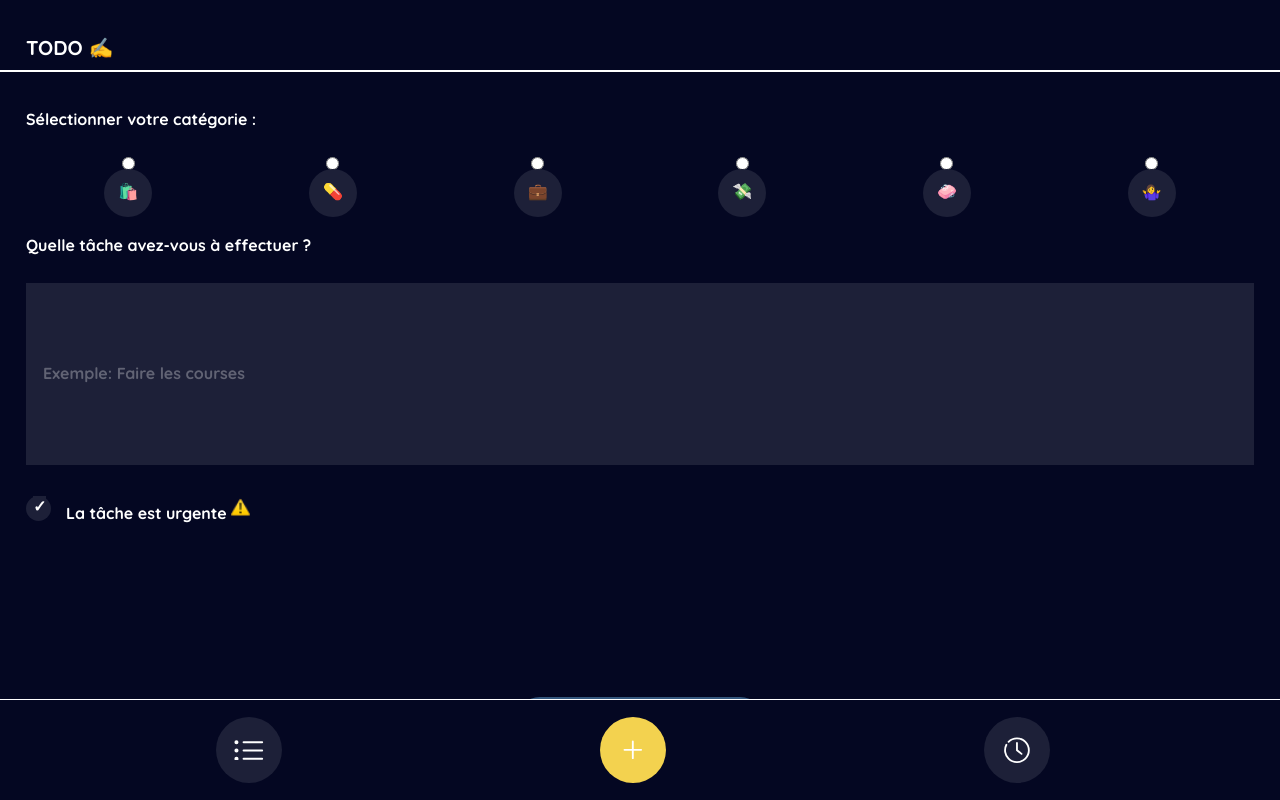
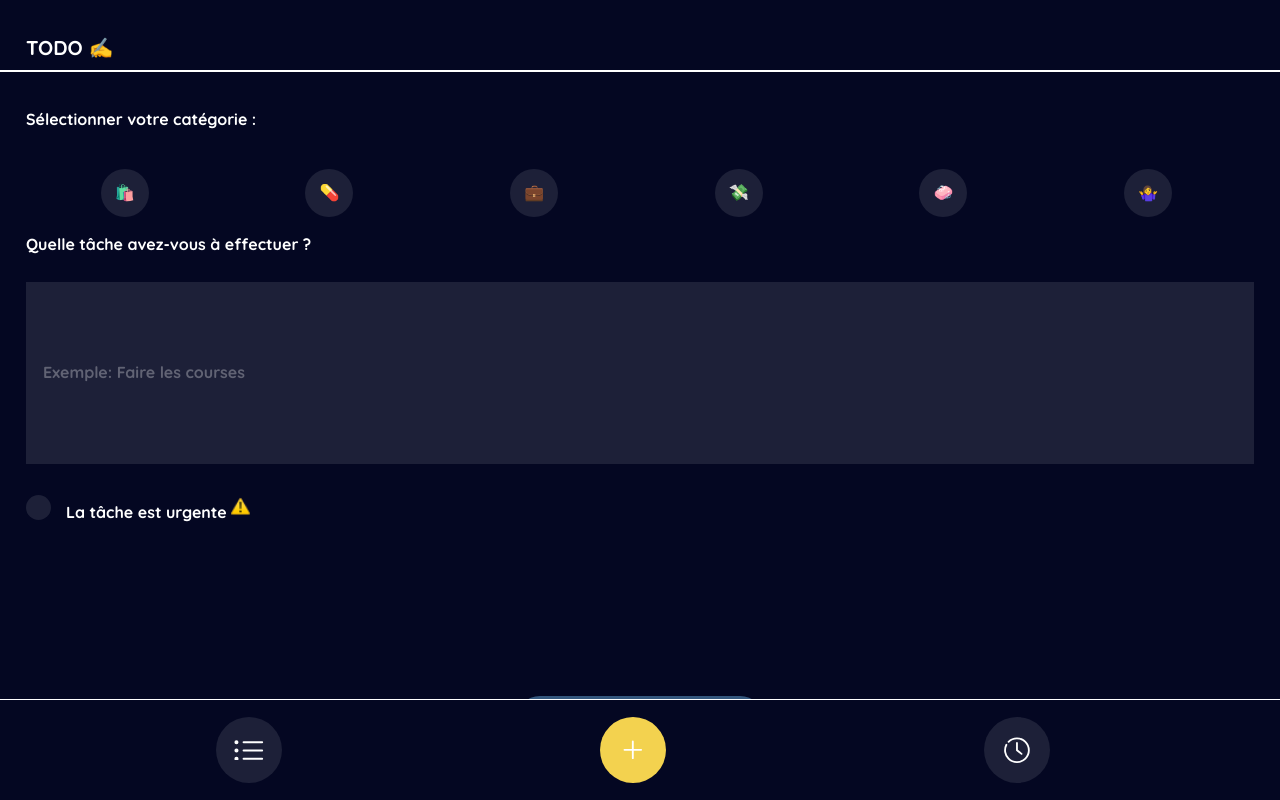
Before and after one commit to cpoiny/TODO, an Angular app in the folder TODO/: page /add in a window 1280 px wide. Built offline with nearby package versions, Linux system fonts and the light colour scheme.

Commit message:
css sur les boutons categories enfin git add .!

```diff
--- a/TODO/src/app/pages/add/add.component.css
+++ b/TODO/src/app/pages/add/add.component.css
@@ -38,16 +38,16 @@
 }
 
 
-.categoryList label {
+/* .categoryList label {
     position: absolute;
     top: 12px;
     width: 48px;
     height: 48px;
-    background-color: var(--dark-blue);
+    background-color: var(--yellow);
     border-radius: 50%;
     border: none;
 
-}
+} */
 
 .tache-a-remplir {
     width: 100%;
@@ -117,77 +117,87 @@ input::placeholder {
     width: 0;
 }
 
-  .coche {
-    margin-left: 7px;
-    margin-top: 1px;
-    background-color: var(--dark-blue);
-
-  }
 .box {
     position: absolute;
     top: 0;
     left: 0;
     height: 25px;
     width: 25px;
-    border-radius : 50%;
+    border-radius: 50%;
     background-color: var(--dark-blue)
 }
 
-   .container input:checked ~ .box {
+
+.boxcontainer input:checked~.box {
     background-color: var(--pink);
+}
 
+
+.box:after {
+    content: "V";
+    position: absolute;
+    left: .5em;
+    display: none;
 }
-/* input[type="checkbox"].urgente {
+.container input:checked ~ .box:after {
+    display: block;
+  }
+
+
+/*css pour disabled le bouton valider la tache */
+button:disabled,
+button[disabled] {
+    background-color: #64A7D9;
+    opacity: 50%;
+}
+
+/*CSS Pour bouton categorie*/
+.boxCatContainer {
+    display: block;
+    position: relative;
+    padding-left: 35px;
+    margin-bottom: 12px;
+    cursor: pointer;
+    font-size: 16px;
+    -webkit-user-select: none;
+    -moz-user-select: none;
+    -ms-user-select: none;
+    user-select: none;
+}
+
+.boxCatContainer input {
     position: absolute;
     opacity: 0;
     cursor: pointer;
     height: 0;
     width: 0;
-} */
-
-
-
-
-/*css pour categorie */
-button:disabled,
-button[disabled] {
-    background-color: #64A7D9;
-    opacity: 50%;
-
 }
 
-
-
-/* input[type="radio"].cat {
-    display: none;
-} */
-
-input[type="radio"].cat+label {
-    position: relative;
-    padding-left: 14px;
-    padding-top: 12px;
+.boxcat {
+    position: absolute;
+    border-radius: 50%;
     background-color: var(--dark-blue);
-    position: absolute;
+    top: 12px;
     width: 48px;
     height: 48px;
     border-radius: 50%;
+    border: none;
+    left: -10px;
+    text-align: center;
+    padding-top: 13px;
 }
 
-input[type="radio"].cat+label::before,
-input[type="radio"].cat+label::after {
-    position: absolute;
-    width: 48px;
-    height: 48px;
-    background-color: var(--dark-blue);
-    border-radius: 50%;
-    border: blue solid 1px;
+.boxCatContainer input:checked~.boxcat {
+    background-color: var(--yellow);
 }
 
-input[type="radio"].cat+label::before {
-    background-color: var(--yellow);
-    border: green 5px solid;
+/* .boxcat:after {
+    content: "";
+    position: absolute;
+    left: .5em;
+    display: none;
 }
 
-input[type="radio"].cat:checked+label::after {
-    background-color: yellow;
-}
+.container input:checked ~ .box:after {
+    display: block;
+  } */
--- a/TODO/src/app/pages/add/add.component.html
+++ b/TODO/src/app/pages/add/add.component.html
@@ -10,23 +10,55 @@
         <div class="all-cat">
 
             <div class="flex categoryList">
-                <input required type="radio" id="cat1" formControlName="cat" name="cat" class="cat" value="🛍️">
-                <label for="cat1">🛍️</label>
+                <label class="boxCatContainer" for="cat1">
+                    <input required type="radio" id="cat1" formControlName="cat" name="cat" class="cat" value="🛍️">
+                    <span class="boxcat">🛍️</span>
+                </label>
+            </div>
+            <div class="flex categoryList">
+                <label class="boxCatContainer"  for="cat2">
+                    <input required type="radio" id="cat2" formControlName="cat" name="cat" class="cat" value="💊️">
+                    <span class="boxcat">💊️</span>
+                </label>
+            </div>
+            <div class="flex categoryList">
+                <label class="boxCatContainer"  for="cat3">
+                    <input required type="radio" id="cat3" formControlName="cat" name="cat" class="cat" value="💼">
+                    <span class="boxcat">💼</span>
+                </label>
+            </div>
+            <div class="flex categoryList">
+                <label class="boxCatContainer"  for="cat4">
+                    <input required type="radio" id="cat4" formControlName="cat" name="cat" class="cat" value="💸">
+                    <span class="boxcat">💸</span>
+                </label>
+            </div>
+            <div class="flex categoryList">
+                <label class="boxCatContainer"  for="cat5">
+                    <input required type="radio" id="cat5" formControlName="cat" name="cat" class="cat" value="🧼">
+                    <span class="boxcat">🧼</span>
+                </label>
+            </div>
+            <div class="flex categoryList">
+                <label class="boxCatContainer"  for="cat6">
+                    <input required type="radio" id="cat6" formControlName="cat" name="cat" class="cat" value="🤷‍♀️">
+                    <span class="boxcat">🤷‍♀️</span>
+                </label>
             </div>
 
-            <div class="flex categoryList">
+            <!-- <div class="flex categoryList">
                 <input required type="radio" id="cat2" formControlName="cat" name="cat" class="cat" value="💊️">
                 <label for="cat2">💊️</label>
             </div>
 
             <div class="flex categoryList">
-                <input required type="radio" id="cat3" formControlName="cat" name="cat" class="cat" value="💼" >
-                <!-- <label><img src="assets/icons/work-icon.png" alt="work"></label> -->
+                <input required type="radio" id="cat3" formControlName="cat" name="cat" class="cat" value="💼">
+
                 <label for="cat3">💼</label>
             </div>
 
             <div class="flex categoryList">
-                <input required type="radio" id="cat4" formControlName="cat" name="cat" class="cat" value="💸" >
+                <input required type="radio" id="cat4" formControlName="cat" name="cat" class="cat" value="💸">
                 <label for="cat4">💸</label>
             </div>
 
@@ -36,9 +68,9 @@
             </div>
 
             <div class="flex categoryList">
-                <input required type="radio" id="cat6" formControlName="cat" name="cat" class="cat" value="🤷‍♀️" >
+                <input required type="radio" id="cat6" formControlName="cat" name="cat" class="cat" value="🤷‍♀️">
                 <label for="cat6">🤷‍♀️</label>
-            </div>
+            </div> -->
         </div>
 
 
@@ -48,21 +80,23 @@
 
         <div class="flex column">
             <label class="titre style" for="todo">Quelle tâche avez-vous à effectuer ?</label>
-            <input  requiredtype="text" id="todo" formControlName="todo" class="tache-a-remplir"
+            <input requiredtype="text" id="todo" formControlName="todo" class="tache-a-remplir"
                 placeholder="Exemple: Faire les courses">
             <!-- Option urgence de la taĉhe -->
             <div class="option flex">
 
                 <label class="boxcontainer style">La tâche est urgente
-                    <input type="checkbox" class="style urgente" formControlName="urgence" name="urgence" (click)="urgence()" >
-                    <span class="box"><b class="coche">&#10003;</b></span>
+                    <input type="checkbox" class="style urgente" formControlName="urgence" name="urgence"
+                        (click)="urgence()">
+                    <span class="box"></span>
 
                     <img src="assets/icons/urgent-icon.png" alt="icon_urgent" width="20px">
                 </label>
 
             </div>
 
-            <button [disabled]="formGroup.invalid" class="valider" type="submit" (click)="addTodo()">Valider ma tâche</button>
+            <button [disabled]="formGroup.invalid" class="valider" type="submit" (click)="addTodo()">Valider ma
+                tâche</button>
 
         </div>
     </div>
```
Lines whose indentation alone changed are shown as unchanged.
